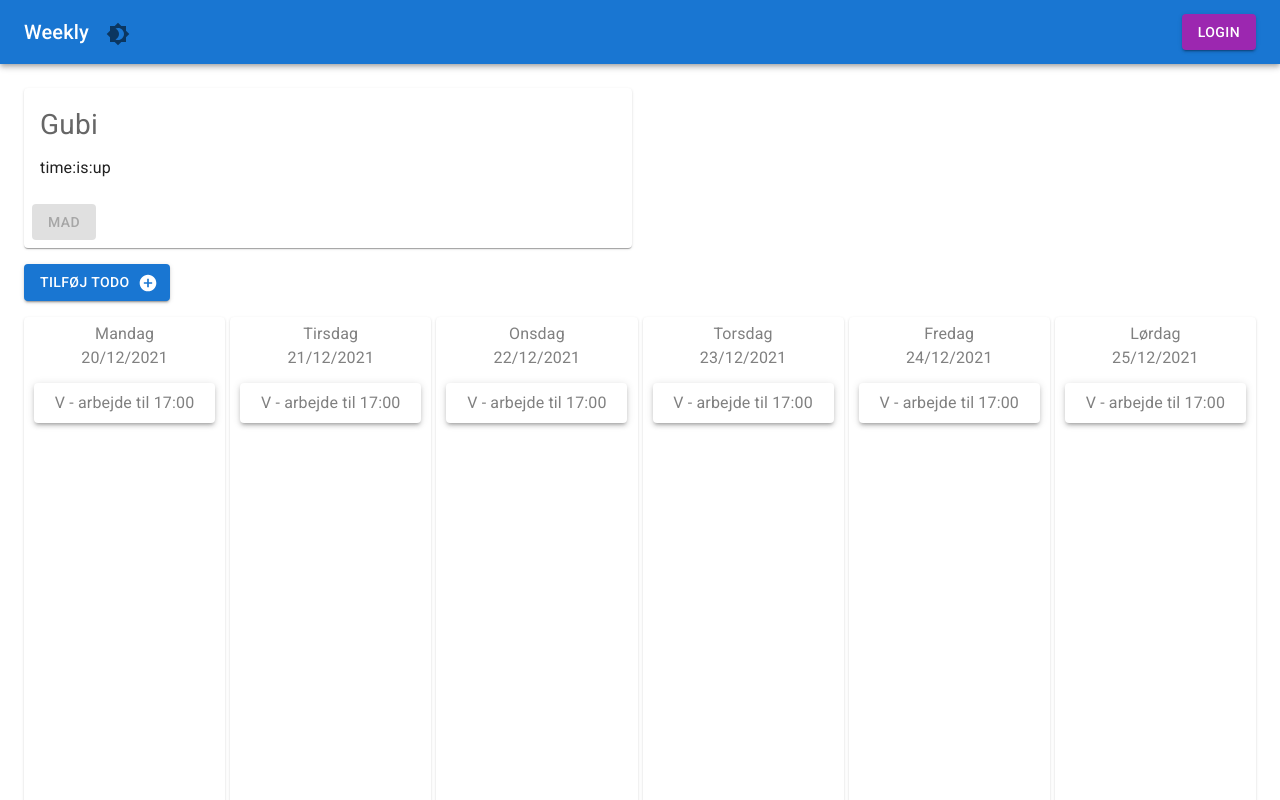
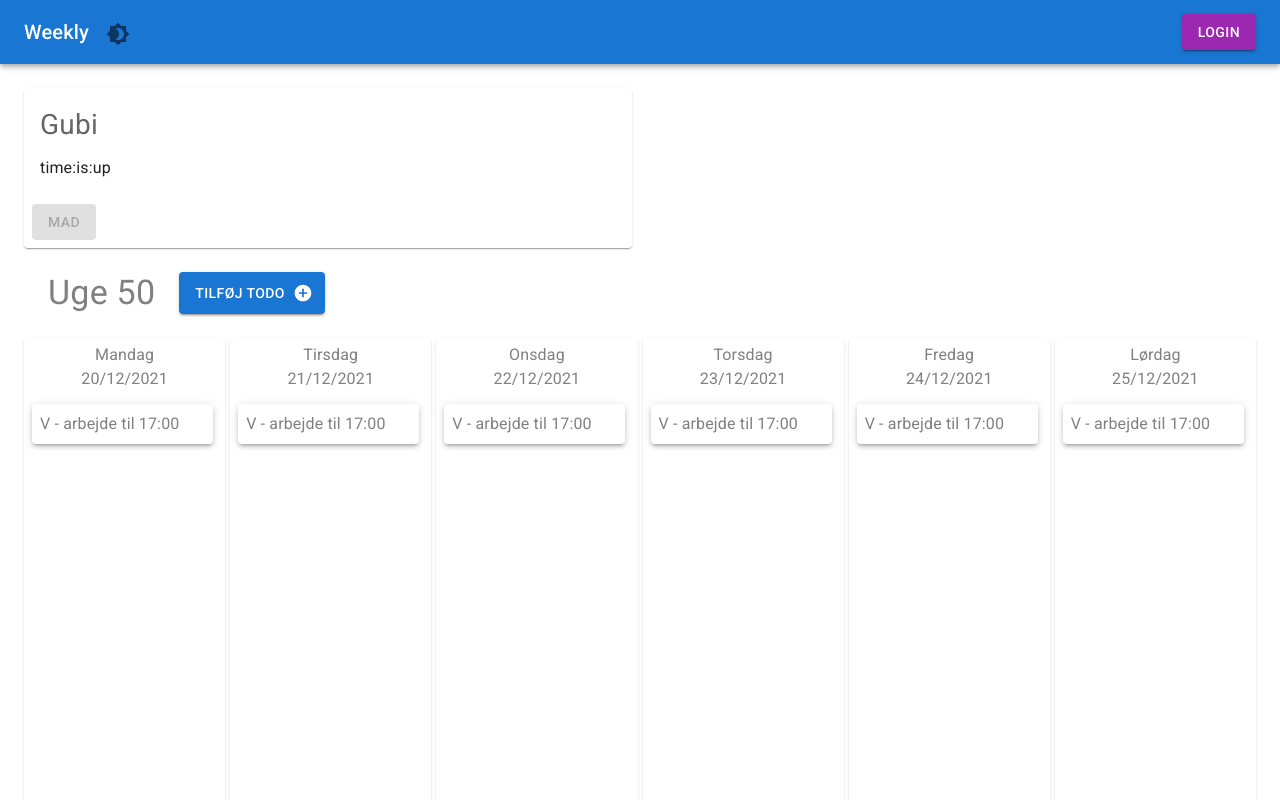
Before and after one commit to VolkanIsik86/weeklymui, a React (Create React App) app: page /#/ in a window 1280 px wide. Shown: the top 800 px of the page. Built offline with nearby package versions, Linux system fonts and the light colour scheme; no server answers.

Commit message:
weekly implementeret og fetch osv

```diff
--- a/package.json
+++ b/package.json
@@ -6,7 +6,7 @@
     "@date-io/date-fns": "^1.3.13",
     "@emotion/react": "^11.6.0",
     "@emotion/styled": "^11.6.0",
-    "@mui/icons-material": "^5.2.0",
+    "@mui/icons-material": "^5.2.5",
     "@mui/material": "^5.2.1",
     "@testing-library/jest-dom": "^5.15.1",
     "@testing-library/react": "^11.2.7",
--- a/src/Home.js
+++ b/src/Home.js
@@ -5,7 +5,7 @@ import {
     DialogContent,
     DialogContentText,
     DialogTitle,
-    Grid, Paper,
+    Grid, Paper, Popover,
     TextField,
 } from "@mui/material";
 import {Button, Card, CardActions, CardContent, Typography} from "@mui/material";
@@ -20,10 +20,24 @@ import {userStore} from "./stores/UserStore";
 import {AddCircleOutlined} from "@mui/icons-material";
 import {weekStore} from "./stores/WeekStore";
 import deLocale from 'date-fns/locale/da';
+import IconButton from "@mui/material/IconButton";
+import EditIcon from '@mui/icons-material/Edit';
+import DeleteIcon from '@mui/icons-material/Delete';
 
 function Home() {
     const [value, setValue] = React.useState(null);
     const [open, setOpen] = React.useState(false);
+    const [anchorEl, setAnchorEl] = React.useState(null);
+    const pophandleClick = (event) => {
+        setAnchorEl(event.currentTarget);
+    };
+
+    const pophandleClose = () => {
+        setAnchorEl(null);
+    };
+
+    const popopen = Boolean(anchorEl);
+    const popid = open ? 'simple-popover' : undefined;
     const handleClickOpen = () => {
         setOpen(true);
     };
@@ -31,6 +45,26 @@ function Home() {
     const handleClose = () => {
         setOpen(false);
     };
+
+    const handleSubmit = (event) => {
+        event.preventDefault();
+        const data = new FormData(event.currentTarget);
+        const beskrivelse = data.get("beskrivelse");
+        let date = value.getDate()+"."+(value.getMonth()+1)+"."+value.getFullYear();
+        console.log(date)
+        console.log(beskrivelse);
+        setOpen(false);
+        //TODO: Control for null og implementere resten
+    }
+
+    function editTask (task) {
+      console.log(task)
+        //TODO: denne skal implementeres
+    }
+    function deleteTask (task) {
+        console.log(task)
+        //TODO: denne skal implementeres
+    }
 
     return (
         <Box sx={{m: 3}}>
@@ -54,13 +88,23 @@ function Home() {
                 </Grid>
             </Grid>
             <Box sx={{mt: 2}}>
-                <Button sx={{mb: 2}} variant="contained" onClick={handleClickOpen} endIcon={<AddCircleOutlined/>}>
-                    Tilføj Todo
-                </Button>
+                <Box sx={{
+                    display: 'flex',
+                    flexDirection: 'row',
+                    m:3
+                }}>
+                    <Typography variant="h4" sx={{color: "gray"}}>
+                        Uge {weekStore.week.weekNr}
+                    </Typography>
+                    <Button sx={{ml: 3}} variant="contained" onClick={handleClickOpen} endIcon={<AddCircleOutlined/>}>
+                        Tilføj Todo
+                    </Button>
+                </Box>
+
                 <Dialog open={open} onClose={handleClose}>
-                    <DialogTitle>Tilføj en todo i listen:</DialogTitle>
+                    <DialogTitle>Tilføj en todo:</DialogTitle>
                     <DialogContent>
-                        <DialogContentText>
+
                             <Box sx={{m: 1}}>
                                 <LocalizationProvider dateAdapter={AdapterDateFns} locale={deLocale}>
                                     <DatePicker
@@ -69,27 +113,35 @@ function Home() {
                                         onChange={(newValue) => {
                                             setValue(newValue);
                                         }}
-                                        mask={'__.__.____'}
                                         renderInput={(params) => <TextField {...params} />}
                                     />
                                 </LocalizationProvider>
                             </Box>
-                        </DialogContentText>
-                        <Box sx={{m: 1}}>
+
+                        <Box sx={{m: 1}} component="form" onSubmit={handleSubmit} noValidate>
                             <TextField
                                 autoFocus
                                 margin="dense"
-                                id="Beskrivelse"
+                                id="beskrivelse"
+                                name="beskrivelse"
                                 label="Beskrivelse"
                                 type="text"
                                 fullWidth
                                 variant="standard"
                             />
+                            <Box
+                                sx={{
+                                    display: 'flex',
+                                    flexDirection: 'row-reverse',
+                                    mt:1
+                                }}
+                            >
+                            <Button type="submit" >Tilføj</Button>
+                            <Button onClick={handleClose}>Annullere</Button>
+                            </Box>
                         </Box>
                     </DialogContent>
-                    <DialogActions>
-                        <Button onClick={handleClose}>Tilføj</Button>
-                    </DialogActions>
+
                 </Dialog>
 
                 <div className="weekgrid">
@@ -97,22 +149,40 @@ function Home() {
                         <Paper key={day.name} sx={{
                             height: "500px",
                             width: "100%",
-
+                            overflow: "auto"
                         }}>
                             <Typography align="center" sx={{padding: "5px", color: "gray"}}>
-                                {day.name} <br/> {day.dato}
+                                {day.name} <br/> {day.date}
                             </Typography>
 
                             <Box sx={{
-                                display: 'flex',
-                                justifyContent: 'center',
+
                             }}>
-                                {day.todos.map((todo)=>
-                                    <Paper key={todo.dato} sx={{m: 1, p: 1, width: "90%"}} elevation={3}>
-                                        <Typography align="center" sx={{color: "gray"}}>
-                                            {todo.beskrivelse}
+                                {day.toDos.map((todo)=>
+                                    <div>
+                                    <Paper key={todo.id} sx={{m: 1, p: 1, width: "90%"}} elevation={3} onClick={pophandleClick}>
+                                        <Typography align="left" sx={{color: "gray"}}>
+                                            {todo.task}
                                         </Typography>
                                     </Paper>
+                                        <Popover
+                                            id={popid}
+                                            open={popopen}
+                                            anchorEl={anchorEl}
+                                            onClose={pophandleClose}
+                                            anchorOrigin={{
+                                                vertical: 'bottom',
+                                                horizontal: 'left',
+                                            }}
+                                        >
+                                            <IconButton aria-label="edit" onClick={() => editTask(todo.id)}>
+                                                <EditIcon />
+                                            </IconButton>
+                                            <IconButton aria-label="delete" onClick={() => deleteTask(todo.id)}>
+                                                <DeleteIcon />
+                                            </IconButton>
+                                        </Popover>
+                                    </div>
                                 )}
                             </Box>
                         </Paper>
--- a/src/stores/WeekStore.js
+++ b/src/stores/WeekStore.js
@@ -1,77 +1,84 @@
-import {makeAutoObservable} from "mobx";
+import {makeAutoObservable, runInAction} from "mobx";
+import {config} from "../Constants/Constants";
 
 class WeekStore{
     week = {
-        number : 50,
+        weekNr : 50,
         days : [
             {
                 name : "Mandag",
-                dato : "20/12/2021",
-                todos : [
+                date : "20/12/2021",
+                toDos : [
                     {
-                        id : "s123fdsge32",
-                        dato : "20/12/2021",
-                        beskrivelse : "V - arbejde til 17:00"
+                        date : "20/12/2021",
+                        task : "V - arbejde til 17:00",
+                        id : 12
                     }
                 ]
             },
             {
                 name : "Tirsdag",
-                dato : "21/12/2021",
-                todos : [
+                date : "21/12/2021",
+                toDos : [
                     {
-                        dato : "21/12/2021",
-                        beskrivelse : "V - arbejde til 17:00"
+                        date : "21/12/2021",
+                        task : "V - arbejde til 17:00",
+                        id : 13
                     }
                 ]
             },
             {
                 name : "Onsdag",
-                dato : "22/12/2021",
-                todos : [
+                date : "22/12/2021",
+                toDos : [
                     {
-                        dato : "22/12/2021",
-                        beskrivelse : "V - arbejde til 17:00"
+                        date : "22/12/2021",
+                        task : "V - arbejde til 17:00",
+                        id : 14
                     }
                 ]
             },
             {
                 name : "Torsdag",
-                dato : "23/12/2021",
-                todos : [
+                date : "23/12/2021",
+                toDos : [
                     {
-                        dato : "23/12/2021",
-                        beskrivelse : "V - arbejde til 17:00"
+                        date : "23/12/2021",
+                        task : "V - arbejde til 17:00",
+                        id : 15
                     }
                 ]
             },
             {
                 name : "Fredag",
-                dato : "24/12/2021",
-                todos : [
+                date : "24/12/2021",
+                toDos : [
                     {
-                        dato : "24/12/2021",
-                        beskrivelse : "V - arbejde til 17:00"
+                        date : "24/12/2021",
+                        task : "V - arbejde til 17:00",
+                        id : 16
                     }
                 ]
             },
             {
                 name : "Lørdag",
-                dato : "25/12/2021",
-                todos : [
+                date : "25/12/2021",
+                toDos : [
                     {
-                        dato : "25/12/2021",
-                        beskrivelse : "V - arbejde til 17:00"
+                        date : "25/12/2021",
+                        task : "V - arbejde til 17:00",
+                        id : 17
                     }
                 ]
             },
             {
                 name : "Søndag",
-                dato : "26/12/2021",
-                todos : [
+                date : "26/12/2021",
+                toDos : [
                     {
-                        dato : "26/12/2021",
-                        beskrivelse : "V - arbejde til 17:00"
+                        date : "26/12/2021",
+                        task : "V - arbejde til 17:00",
+                        id : 18
                     }
                 ]
             },
@@ -79,7 +86,27 @@ class WeekStore{
         ]
     }
     constructor() {
-        makeAutoObservable(this)
+        makeAutoObservable(this);
+        this.fetch();
+    }
+
+    fetch(){
+        var requestOptions = {
+            method: 'GET',
+            redirect: 'follow'
+        };
+
+        fetch(config.url.API_URL + "/ToDo/weekly", requestOptions)
+            .then(response => response.json())
+            .then(result => {
+                runInAction(()=> this.week = result);
+                console.log(result);
+            })
+            .catch(error => console.log('error', error));
+    }
+
+    add(){
+
     }
 
 }
```
Also changed, not shown: 1 other file (tests, documents, lock files or other folders).
